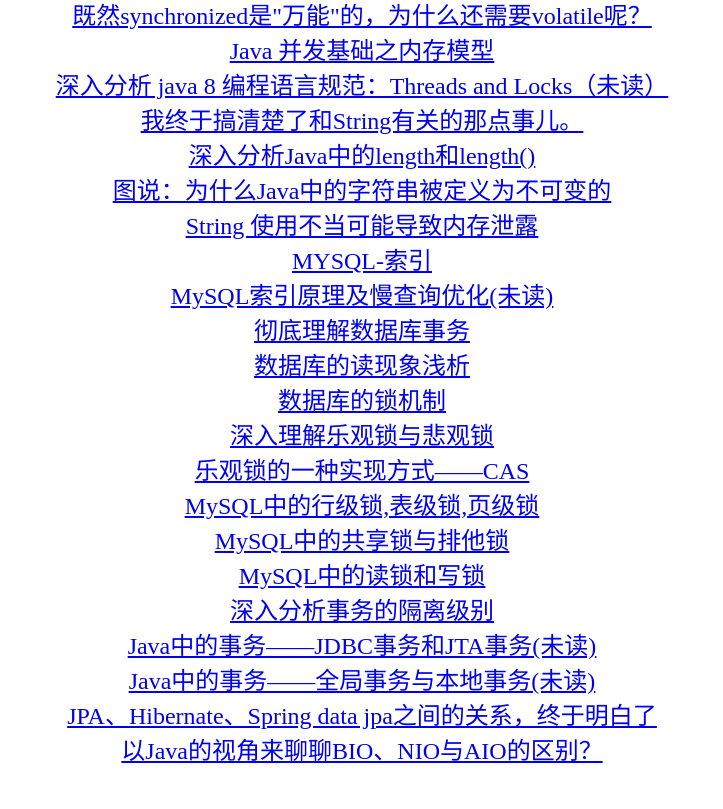
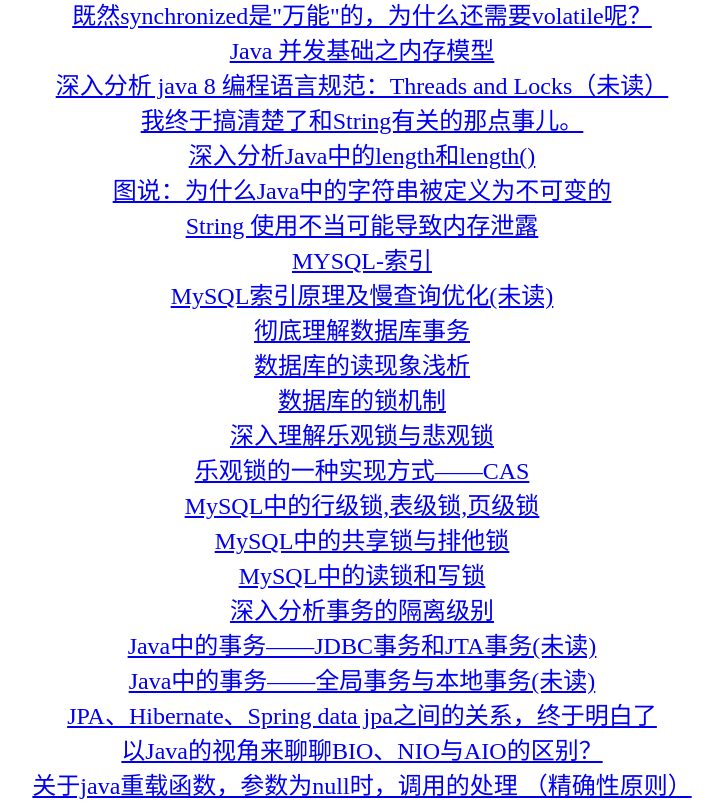
Before and after one commit to jmgaooo/gaojunming.github.io, a plain HTML site: page index.html in a window 1280 px wide. Shown: the part 536-1345 px from the top of the page, without its empty margins (278-1001 px from the left). Before the commit the page ends 1310 px from the top, so only its background shows below. Drawn offline with Linux system fonts and the light colour scheme.

Commit message:
Update index.html

```diff
--- a/index.html
+++ b/index.html
@@ -73,5 +73,7 @@
 	<a href="https://my.oschina.net/u/3080373/blog/1828589" target="_blank">JPA、Hibernate、Spring data jpa之间的关系，终于明白了</a>
 	<br>
 	<a href="https://juejin.im/entry/598da7d16fb9a03c42431ed3" target="_blank">以Java的视角来聊聊BIO、NIO与AIO的区别？</a>
+	<br>
+	<a href="https://blog.csdn.net/liusrblog/article/details/8088305" target="_blank">关于java重载函数，参数为null时，调用的处理 （精确性原则）</a>
 </body>
 </html>
```
